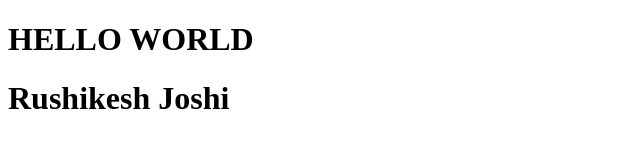
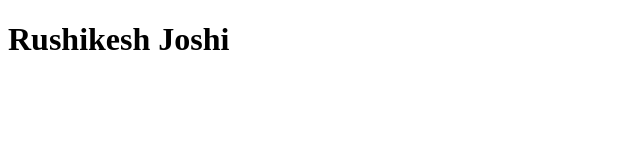
Before and after one commit to Rushikeshj2605/portfolio_Rushikesh, a plain HTML site: page index.html in a window 1280 px wide. Shown: the whole page, without its empty margins (0-640 px from the left). Drawn offline with Linux system fonts and the light colour scheme.

Commit message:
Update index.html

```diff
--- a/index.html
+++ b/index.html
@@ -6,7 +6,6 @@
 	<title></title>
 </head>
 <body>
-	<h1>HELLO WORLD</h1>
 	<h1>Rushikesh Joshi</h1>
 </body>
 </html>
```
